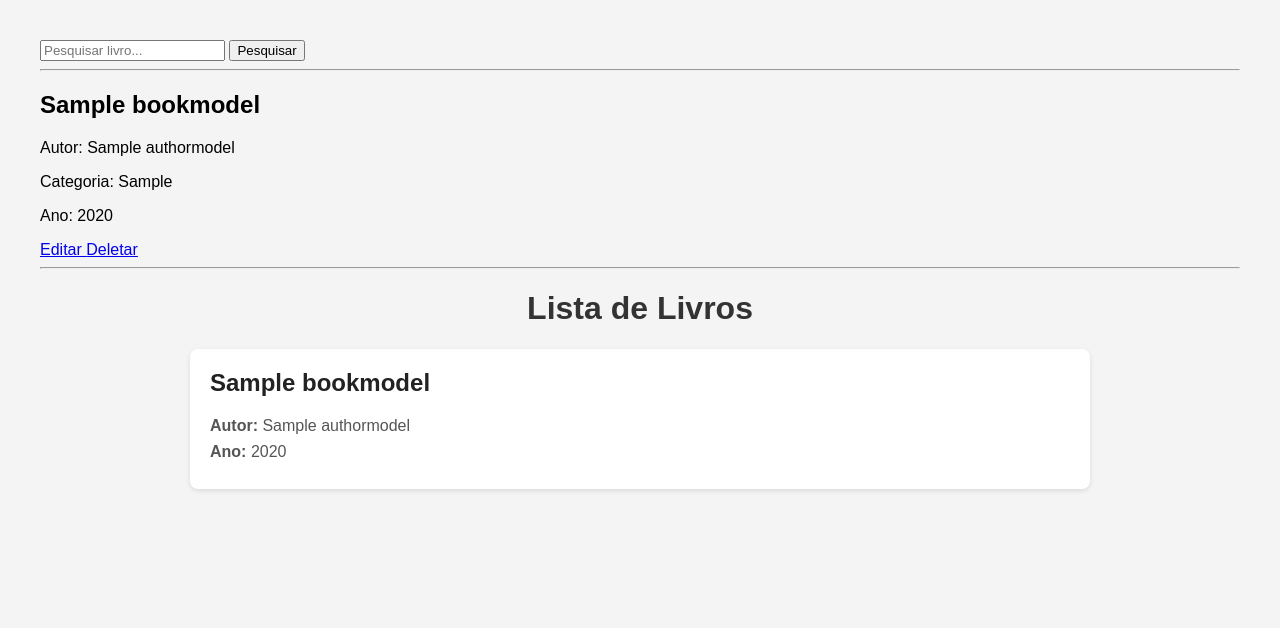
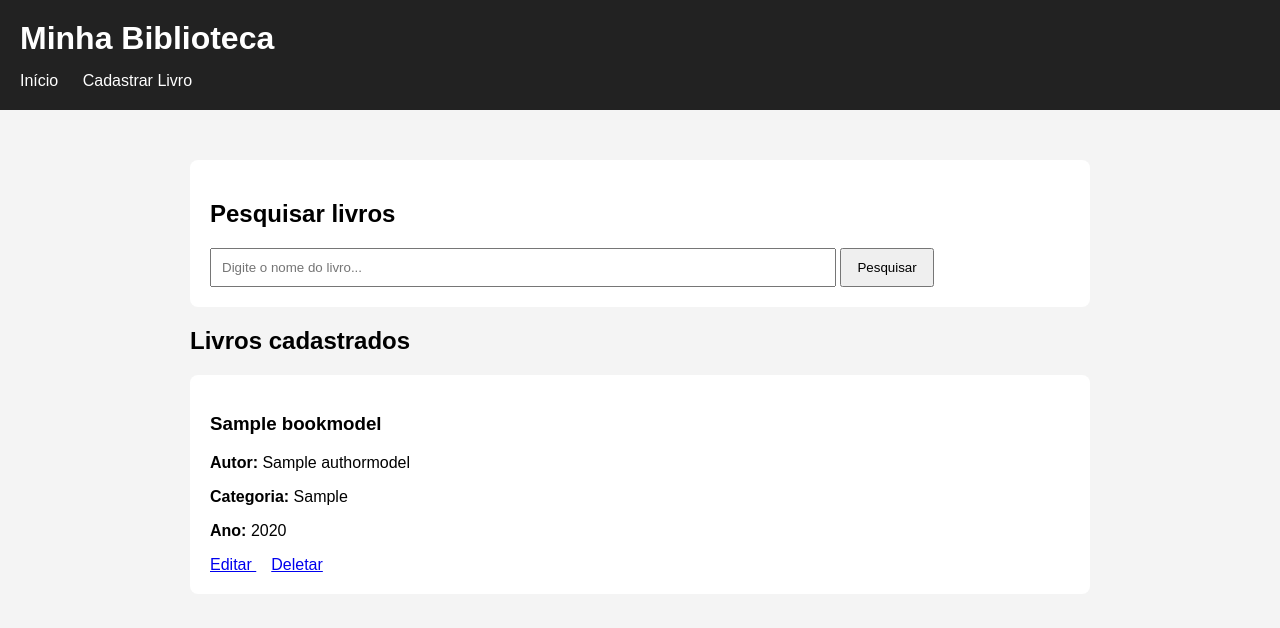
Before and after one commit to julioprattes-stack/Projeto-Sistema-de-Biblioteca, a Django app: page /livro/ in a window 1280 px wide. Shown: the top 628 px of the page. Run offline with Django 5.2, Linux system fonts and the light colour scheme; tables that the repository leaves empty hold one stand-in row (values such as "Sample post").

Commit message:
modificando meu index.html

```diff
--- a/books/templates/books/index.html
+++ b/books/templates/books/index.html
@@ -1,27 +1,64 @@
 <!DOCTYPE html>
 <html lang="pt-br">
+
 <head>
     <meta charset="UTF-8">
     <meta name="viewport" content="width=device-width, initial-scale=1.0">
 
-    <title>Lista de Livros</title>
+    <title>Minha Biblioteca</title>
 
     <style>
         body {
             font-family: Arial, sans-serif;
+            margin: 0;
             background-color: #f4f4f4;
-            margin: 0;
-            padding: 40px;
         }
 
-        h1 {
-            text-align: center;
-            color: #333;
+        header {
+            background-color: #222;
+            color: white;
+            padding: 20px;
+        }
+
+        header h1 {
+            margin: 0;
+        }
+
+        nav {
+            margin-top: 15px;
+        }
+
+        nav a {
+            color: white;
+            text-decoration: none;
+            margin-right: 20px;
+        }
+
+        nav a:hover {
+            text-decoration: underline;
         }
 
         .container {
             max-width: 900px;
-            margin: auto;
+            margin: 30px auto;
+            padding: 20px;
+        }
+
+        .pesquisa {
+            background-color: white;
+            padding: 20px;
+            margin-bottom: 20px;
+            border-radius: 8px;
+        }
+
+        .pesquisa input {
+            padding: 10px;
+            width: 70%;
+        }
+
+        button {
+            padding: 10px 15px;
+            cursor: pointer;
         }
 
         .livro {
@@ -29,78 +66,67 @@
             padding: 20px;
             margin-bottom: 15px;
             border-radius: 8px;
-            box-shadow: 0 2px 5px rgba(0, 0, 0, 0.1);
         }
 
-        .livro h2 {
-            margin-top: 0;
-            color: #222;
-        }
-
-        .livro p {
-            color: #555;
-            margin: 8px 0;
-        }
-
-        .vazio {
-            text-align: center;
-            color: #777;
+        .livro a {
+            margin-right: 15px;
         }
     </style>
 </head>
 
 <body>
 
-    <form method="GET">
+    <header>
 
-        <input
-            type="text"
-            name="search"
-            placeholder="Pesquisar livro..."
-            value="{{ search }}"
-        >
+        <h1>Minha Biblioteca</h1>
 
-        <button type="submit">
-            Pesquisar
-        </button>
+        <nav>
 
-    </form>
+            <a href="{% url 'books:book' %}">
+                Início
+            </a>
 
-    <hr>
+            <a href="{% url 'books:register' %}">
+                Cadastrar Livro
+            </a>
 
-    {% for book in books %}
+        </nav>
 
-        <h2>{{ book.title }}</h2>
+    </header>
 
-        <p>Autor: {{ book.author }}</p>
-        <p>Categoria: {{ book.category }}</p>
-        <p>Ano: {{ book.publication_year }}</p>
-
-        <a href="{% url 'books:edit' book.id %}">
-            Editar
-        </a>
-
-        <a href="{% url 'books:delete' book.id %}">
-            Deletar
-        </a>
-
-        <hr>
-
-    {% empty %}
-
-        <p>Nenhum livro encontrado.</p>
-
-    {% endfor %}
 
     <div class="container">
 
-        <h1>Lista de Livros</h1>
+        <div class="pesquisa">
+
+            <h2>Pesquisar livros</h2>
+
+            <form method="GET">
+
+                <input
+                    type="text"
+                    name="search"
+                    placeholder="Digite o nome do livro..."
+                    value="{{ search }}"
+                >
+
+                <button type="submit">
+                    Pesquisar
+                </button>
+
+            </form>
+
+        </div>
+
+
+        <h2>Livros cadastrados</h2>
+
 
         {% for book in books %}
 
             <div class="livro">
 
-                <h2>{{ book.title }}</h2>
+                <h3>{{ book.title }}</h3>
 
                 <p>
                     <strong>Autor:</strong>
@@ -108,21 +134,33 @@
                 </p>
 
                 <p>
+                    <strong>Categoria:</strong>
+                    {{ book.category }}
+                </p>
+
+                <p>
                     <strong>Ano:</strong>
                     {{ book.publication_year }}
                 </p>
+
+                <a href="{% url 'books:edit' book.id %}">
+                    Editar
+                </a>
+
+                <a href="{% url 'books:delete' book.id %}">
+                    Deletar
+                </a>
 
             </div>
 
         {% empty %}
 
-            <p class="vazio">
-                Nenhum livro cadastrado.
-            </p>
+            <p>Nenhum livro encontrado.</p>
 
         {% endfor %}
 
     </div>
 
 </body>
+
 </html>
```
